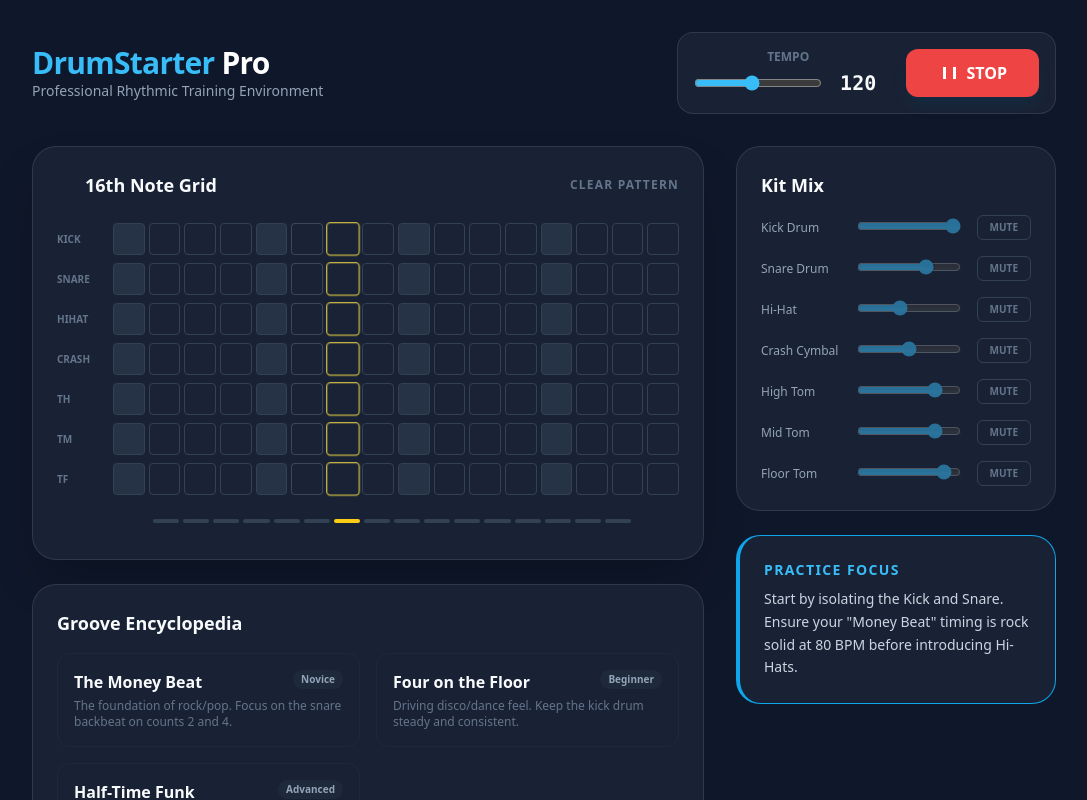
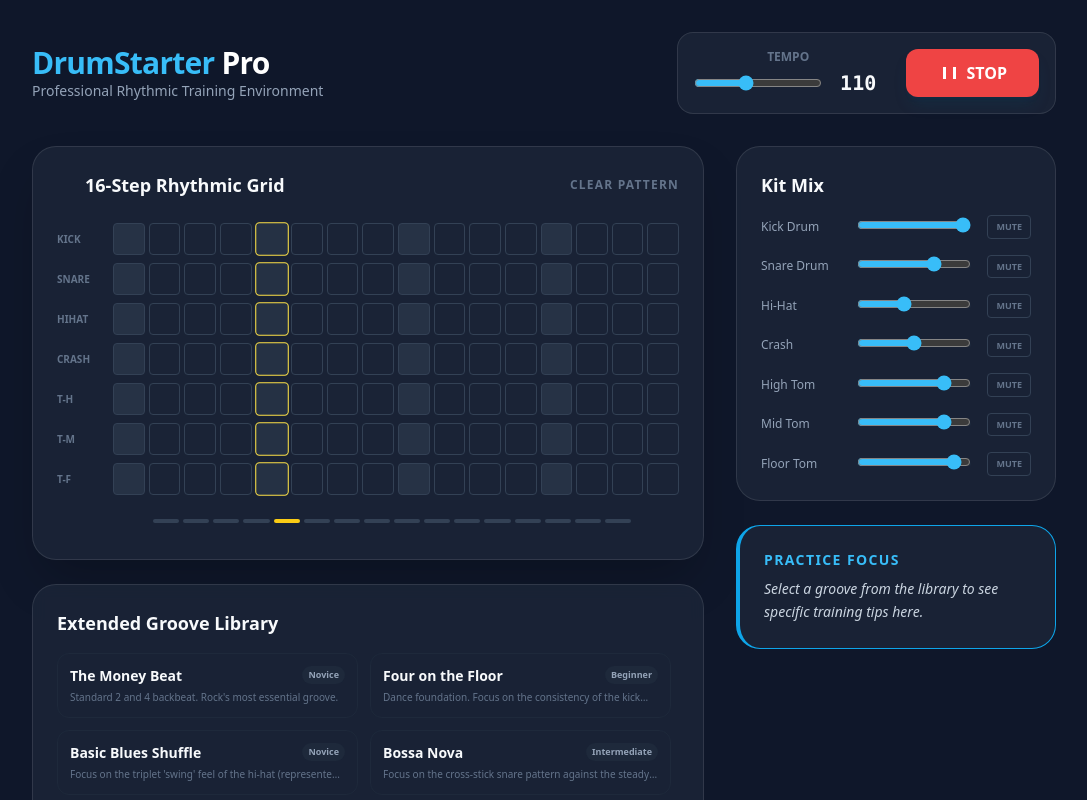
Before and after one commit to joshbtn/experiments, a plain HTML site: page gemini/drum_learn_helper.html in a window 1280 px wide. Both pictures are taken after a click on the button "START". Shown: the top 800 px of the page, without its empty margins (96-1183 px from the left). Drawn offline with nearby package versions, Linux system fonts and the light colour scheme.

Commit message:
Refactor styles and update tempo values in DrumStarter Pro application

```diff
--- a/gemini/drum_learn_helper.html
+++ b/gemini/drum_learn_helper.html
@@ -23,9 +23,6 @@
             border-color: #fde047;
             transform: scale(1.05);
         }
-        .knob-container {
-            user-select: none;
-        }
         input[type="range"] {
             accent-color: #38bdf8;
         }
@@ -33,6 +30,16 @@
             background: rgba(30, 41, 59, 0.7);
             backdrop-filter: blur(8px);
             border: 1px solid rgba(255, 255, 255, 0.1);
+        }
+        .custom-scrollbar::-webkit-scrollbar {
+            width: 6px;
+        }
+        .custom-scrollbar::-webkit-scrollbar-track {
+            background: rgba(15, 23, 42, 0.1);
+        }
+        .custom-scrollbar::-webkit-scrollbar-thumb {
+            background: rgba(56, 189, 248, 0.3);
+            border-radius: 10px;
         }
     </style>
 </head>
@@ -47,10 +54,10 @@
 
             <div class="flex items-center gap-6 glass rounded-2xl p-4">
                 <div class="flex flex-col items-center">
-                    <span class="text-xs font-bold uppercase text-slate-500 mb-1">Tempo</span>
+                    <span class="text-xs font-bold uppercase text-slate-500 mb-1 text-center">Tempo</span>
                     <div class="flex items-center gap-3">
-                        <input type="range" id="tempoRange" min="40" max="220" value="120" class="w-32">
-                        <span id="tempoDisplay" class="text-xl font-mono font-bold w-12 text-center">120</span>
+                        <input type="range" id="tempoRange" min="40" max="220" value="110" class="w-32">
+                        <span id="tempoDisplay" class="text-xl font-mono font-bold w-12 text-center">110</span>
                     </div>
                 </div>
                 <button id="playBtn" class="bg-sky-500 hover:bg-sky-400 text-white font-bold py-3 px-8 rounded-xl transition-all shadow-lg shadow-sky-900/20 flex items-center gap-2">
@@ -67,7 +74,7 @@
                     <div class="flex justify-between items-center mb-6">
                         <h2 class="font-bold text-lg flex items-center gap-2">
                             <svg class="w-5 h-5 text-sky-400" fill="none" stroke="currentColor" viewBox="0 0 24 24"><path stroke-linecap="round" stroke-linejoin="round" stroke-width="2" d="9 19V6l12-3v13M9 19c0 1.105-1.343 2-3 2s-3-.895-3-2 1.343-2 3-2 3 .895 3 2zm12-3c0 1.105-1.343 2-3 2s-3-.895-3-2 1.343-2 3-2 3 .895 3 2zM9 10l12-3"></path></svg>
-                            16th Note Grid
+                            16-Step Rhythmic Grid
                         </h2>
                         <button id="clearBtn" class="text-xs text-slate-500 hover:text-white uppercase tracking-widest font-bold">Clear Pattern</button>
                     </div>
@@ -92,9 +99,9 @@
 
                 <!-- Groove Library -->
                 <div class="glass rounded-3xl p-6">
-                    <h2 class="font-bold text-lg mb-4">Groove Encyclopedia</h2>
-                    <div class="grid grid-cols-1 md:grid-cols-2 gap-4" id="grooveLibrary">
-                        <!-- Grooves injected here -->
+                    <h2 class="font-bold text-lg mb-4">Extended Groove Library</h2>
+                    <div class="grid grid-cols-1 md:grid-cols-2 gap-3 h-[400px] overflow-y-auto pr-2 custom-scrollbar" id="grooveLibrary">
+                        <!-- 13 Grooves injected here -->
                     </div>
                 </div>
             </div>
@@ -112,8 +119,8 @@
                 <!-- Practice Tips -->
                 <div class="glass rounded-3xl p-6 border-l-4 border-sky-500">
                     <h2 class="font-bold text-sky-400 text-sm uppercase tracking-widest mb-2">Practice Focus</h2>
-                    <div id="practiceTip" class="text-slate-300 text-sm leading-relaxed">
-                        Start by isolating the Kick and Snare. Ensure your "Money Beat" timing is rock solid at 80 BPM before introducing Hi-Hats.
+                    <div id="practiceTip" class="text-slate-300 text-sm leading-relaxed italic">
+                        Select a groove from the library to see specific training tips here.
                     </div>
                 </div>
             </div>
@@ -121,14 +128,12 @@
     </div>
 
     <script>
-        // Audio Engine Configuration
         class DrumEngine {
             constructor() {
                 this.ctx = new (window.AudioContext || window.webkitAudioContext)();
                 this.masterGain = this.ctx.createGain();
                 this.compressor = this.ctx.createDynamicsCompressor();
 
-                // Technical Foundation: Dedicated Dynamics Compressor
                 this.compressor.threshold.setValueAtTime(-18, this.ctx.currentTime);
                 this.compressor.knee.setValueAtTime(12, this.ctx.currentTime);
                 this.compressor.ratio.setValueAtTime(12, this.ctx.currentTime);
@@ -142,7 +147,7 @@
                     'kick': { freq: 150, decay: 0.5, type: 'sine', volume: 1.0, label: 'Kick Drum' },
                     'snare': { freq: 400, decay: 0.2, type: 'triangle', volume: 0.7, label: 'Snare Drum' },
                     'hihat': { freq: 10000, decay: 0.05, type: 'square', volume: 0.4, label: 'Hi-Hat' },
-                    'crash': { freq: 8000, decay: 1.5, type: 'square', volume: 0.5, label: 'Crash Cymbal' },
+                    'crash': { freq: 8000, decay: 1.5, type: 'square', volume: 0.5, label: 'Crash' },
                     'tom-h': { freq: 250, decay: 0.4, type: 'sine', volume: 0.8, label: 'High Tom' },
                     'tom-m': { freq: 180, decay: 0.4, type: 'sine', volume: 0.8, label: 'Mid Tom' },
                     'tom-f': { freq: 100, decay: 0.6, type: 'sine', volume: 0.9, label: 'Floor Tom' }
@@ -151,13 +156,10 @@
                 this.mutes = {};
                 Object.keys(this.instruments).forEach(id => this.mutes[id] = false);
 
-                // Noise buffer for "multi-stage synthesis" artifacts reduction
                 const bufferSize = 2 * this.ctx.sampleRate;
                 this.noiseBuffer = this.ctx.createBuffer(1, bufferSize, this.ctx.sampleRate);
                 const output = this.noiseBuffer.getChannelData(0);
-                for (let i = 0; i < bufferSize; i++) {
-                    output[i] = Math.random() * 2 - 1;
-                }
+                for (let i = 0; i < bufferSize; i++) output[i] = Math.random() * 2 - 1;
             }
 
             play(instId) {
@@ -167,13 +169,12 @@
                 const inst = this.instruments[instId];
                 const now = this.ctx.currentTime;
 
-                // Synthesis Logic
                 if (instId === 'hihat' || instId === 'snare' || instId === 'crash') {
                     const noise = this.ctx.createBufferSource();
                     noise.buffer = this.noiseBuffer;
                     const noiseFilter = this.ctx.createBiquadFilter();
                     noiseFilter.type = instId === 'snare' ? 'lowpass' : 'highpass';
-                    noiseFilter.frequency.setValueAtTime(instId === 'snare' ? 1000 : 7000, now);
+                    noiseFilter.frequency.setValueAtTime(instId === 'snare' ? 1200 : 7000, now);
 
                     const noiseGain = this.ctx.createGain();
                     noiseGain.gain.setValueAtTime(inst.volume, now);
@@ -189,17 +190,13 @@
                 if (instId !== 'hihat' && instId !== 'crash') {
                     const osc = this.ctx.createOscillator();
                     const gain = this.ctx.createGain();
-
                     osc.type = inst.type;
                     osc.frequency.setValueAtTime(inst.freq, now);
                     osc.frequency.exponentialRampToValueAtTime(0.01, now + inst.decay);
-
                     gain.gain.setValueAtTime(inst.volume, now);
                     gain.gain.exponentialRampToValueAtTime(0.01, now + inst.decay);
-
                     osc.connect(gain);
                     gain.connect(this.masterGain);
-
                     osc.start(now);
                     osc.stop(now + inst.decay);
                 }
@@ -207,72 +204,45 @@
         }
 
         const engine = new DrumEngine();
-        const steps = 8;
-        const subSteps = 2; // Each cell represents an 8th, we visualize 16ths
         const totalSteps = 16;
         let currentStep = 0;
         let isPlaying = false;
         let timer = null;
-        let tempo = 120;
+        let tempo = 110;
 
         const gridData = {};
-        Object.keys(engine.instruments).forEach(inst => {
-            gridData[inst] = new Array(totalSteps).fill(false);
-        });
+        Object.keys(engine.instruments).forEach(inst => gridData[inst] = new Array(totalSteps).fill(false));
 
-        // Groove Library Data
         const grooves = [
-            {
-                name: "The Money Beat",
-                diff: "Novice",
-                tip: "The foundation of rock/pop. Focus on the snare backbeat on counts 2 and 4.",
-                pattern: {
-                    hihat: [0, 2, 4, 6, 8, 10, 12, 14],
-                    kick: [0, 8],
-                    snare: [4, 12]
-                }
-            },
-            {
-                name: "Four on the Floor",
-                diff: "Beginner",
-                tip: "Driving disco/dance feel. Keep the kick drum steady and consistent.",
-                pattern: {
-                    hihat: [0, 2, 4, 6, 8, 10, 12, 14],
-                    kick: [0, 4, 8, 12],
-                    snare: [4, 12]
-                }
-            },
-            {
-                name: "Half-Time Funk",
-                diff: "Advanced",
-                tip: "Heavy groove. Notice the syncopation in the kick pattern between snare hits.",
-                pattern: {
-                    hihat: [0, 2, 4, 6, 8, 10, 12, 14],
-                    kick: [0, 6, 10],
-                    snare: [8]
-                }
-            }
+            { name: "The Money Beat", diff: "Novice", tip: "Standard 2 and 4 backbeat. Rock's most essential groove.", pattern: { hihat: [0,2,4,6,8,10,12,14], kick: [0,8], snare: [4,12] }},
+            { name: "Four on the Floor", diff: "Beginner", tip: "Dance foundation. Focus on the consistency of the kick drum pulse.", pattern: { hihat: [2,6,10,14], kick: [0,4,8,12], snare: [4,12] }},
+            { name: "Basic Blues Shuffle", diff: "Novice", tip: "Focus on the triplet 'swing' feel of the hi-hat (represented here as syncopated 8ths).", pattern: { hihat: [0,3,4,7,8,11,12,15], kick: [0,8], snare: [4,12] }},
+            { name: "Bossa Nova", diff: "Intermediate", tip: "Focus on the cross-stick snare pattern against the steady kick ostinato.", pattern: { hihat: [0,2,4,6,8,10,12,14], kick: [0,6,8,14], snare: [0,3,6,10,13] }},
+            { name: "Reggae One-Drop", diff: "Intermediate", tip: "The kick and snare hit together on beat 3. Leave beat 1 empty.", pattern: { hihat: [0,2,4,6,8,10,12,14], kick: [8], snare: [8] }},
+            { name: "Jazz Ride Pattern", diff: "Intermediate", tip: "Traditional 'spang-spang-a-lang' feel. Keep the kick very soft (feathered).", pattern: { hihat: [4,12], kick: [0,4,8,12], crash: [0,4,6,8,12,14] }},
+            { name: "Linear Gospel Chop", diff: "Advanced", tip: "No two instruments hit at the same time. Focus on flow and dynamics.", pattern: { kick: [0,3], snare: [1,4], hihat: [2,5], 'tom-h': [6,7] }},
+            { name: "Motown Groove", diff: "Novice", tip: "Snare on every quarter note. Driving soul energy.", pattern: { hihat: [0,1,2,3,4,5,6,7,8,9,10,11,12,13,14,15], kick: [0,8], snare: [0,4,8,12] }},
+            { name: "Half-Time Funk", diff: "Advanced", tip: "Heavy, spacious feel. The '3' becomes the new '2 and 4'.", pattern: { hihat: [0,2,4,6,8,10,12,14], kick: [0,7,10,13], snare: [8] }},
+            { name: "The Purdie Shuffle", diff: "Advanced", tip: "Ghost notes (soft snare) between the main hits. Use 16th triplets.", pattern: { hihat: [0,2,4,6,8,10,12,14], snare: [2,5,8,11,14], kick: [0,10] }},
+            { name: "Classic Punk", diff: "Beginner", tip: "High energy, high speed. Focus on 8th note endurance.", pattern: { hihat: [0,2,4,6,8,10,12,14], kick: [0,4,8,12], snare: [2,6,10,14] }},
+            { name: "Samba Pattern", diff: "Advanced", tip: "Constant 16th note motion. Focus on the interplay of feet and hands.", pattern: { hihat: [0,1,2,3,4,5,6,7,8,9,10,11,12,13,14,15], kick: [0,3,4,7,8,11,12,15], snare: [4,12] }},
+            { name: "Industrial Pulse", diff: "Beginner", tip: "Cold, mechanical precision. Perfect for timing endurance.", pattern: { hihat: [0,4,8,12], kick: [0,2,4,6,8,10,12,14], 'tom-f': [0,8] }}
         ];
 
-        // Initialization
         function init() {
             const gridEl = document.getElementById('sequencerGrid');
             const playheadTrack = document.getElementById('playheadTrack');
             const playheadTemplate = document.getElementById('playhead-step');
 
-            // Build grid
             Object.keys(engine.instruments).forEach(instId => {
                 const row = document.createElement('div');
                 row.className = 'flex items-center gap-2';
-
                 const label = document.createElement('div');
                 label.className = 'w-12 text-[10px] font-bold uppercase text-slate-500 truncate';
-                label.innerText = instId.replace('tom-', 'T');
+                label.innerText = instId.replace('tom-', 'T-');
                 row.appendChild(label);
-
                 const cellsContainer = document.createElement('div');
                 cellsContainer.className = 'flex-1 flex gap-1';
-
                 for (let i = 0; i < totalSteps; i++) {
                     const cell = document.createElement('div');
                     const isDownbeat = i % 4 === 0;
@@ -290,123 +260,86 @@
                 gridEl.appendChild(row);
             });
 
-            // Build playhead
-            for (let i = 0; i < totalSteps; i++) {
-                const clone = playheadTemplate.content.cloneNode(true);
-                playheadTrack.appendChild(clone);
-            }
+            for (let i = 0; i < totalSteps; i++) playheadTrack.appendChild(playheadTemplate.content.cloneNode(true));
 
-            // Build Mixer
             const mixerEl = document.getElementById('mixer');
             Object.entries(engine.instruments).forEach(([id, data]) => {
                 const item = document.createElement('div');
                 item.className = 'flex items-center justify-between gap-4';
                 item.innerHTML = `
                     <span class="text-xs font-medium text-slate-400 w-20">${data.label}</span>
-                    <div class="flex-1 h-1 bg-slate-800 rounded-full relative group">
-                        <input type="range" class="w-full absolute -top-2 opacity-50 hover:opacity-100" min="0" max="100" value="${data.volume * 100}"
-                            oninput="updateVol('${id}', this.value)">
-                    </div>
-                    <button onclick="toggleMute('${id}', this)" class="px-3 py-1 rounded-md text-[10px] font-bold border border-slate-700 text-slate-500 hover:text-white transition-colors">
-                        MUTE
-                    </button>
+                    <div class="flex-1 h-1 bg-slate-800 rounded-full relative"><input type="range" class="w-full absolute -top-2" min="0" max="100" value="${data.volume * 100}" oninput="updateVol('${id}', this.value)"></div>
+                    <button onclick="toggleMute('${id}', this)" class="px-2 py-1 rounded text-[9px] font-bold border border-slate-700 text-slate-500">MUTE</button>
                 `;
                 mixerEl.appendChild(item);
             });
 
-            // Build Library
             const libraryEl = document.getElementById('grooveLibrary');
             grooves.forEach(g => {
                 const card = document.createElement('button');
-                card.className = 'text-left p-4 rounded-xl border border-slate-800 hover:border-sky-500/50 hover:bg-sky-500/5 transition-all group';
+                card.className = 'text-left p-3 rounded-xl border border-slate-800 hover:border-sky-500/50 hover:bg-sky-500/5 transition-all group shrink-0';
                 card.innerHTML = `
                     <div class="flex justify-between items-start mb-1">
-                        <h3 class="font-bold group-hover:text-sky-400">${g.name}</h3>
-                        <span class="text-[10px] px-2 py-0.5 rounded-full bg-slate-800 text-slate-400 font-bold">${g.diff}</span>
+                        <h3 class="font-bold text-sm group-hover:text-sky-400">${g.name}</h3>
+                        <span class="text-[9px] px-1.5 py-0.5 rounded-full bg-slate-800 text-slate-400 font-bold">${g.diff}</span>
                     </div>
-                    <p class="text-xs text-slate-500 line-clamp-2">${g.tip}</p>
+                    <p class="text-[10px] text-slate-500 line-clamp-1">${g.tip}</p>
                 `;
                 card.onclick = () => loadGroove(g);
                 libraryEl.appendChild(card);
             });
         }
 
-        function updateVol(id, val) {
-            engine.instruments[id].volume = val / 100;
-        }
-
+        function updateVol(id, val) { engine.instruments[id].volume = val / 100; }
         function toggleMute(id, btn) {
             engine.mutes[id] = !engine.mutes[id];
             btn.classList.toggle('bg-red-500/20', engine.mutes[id]);
             btn.classList.toggle('text-red-500', engine.mutes[id]);
-            btn.classList.toggle('border-red-500/50', engine.mutes[id]);
         }
 
         function loadGroove(groove) {
-            // Clear current
-            Object.keys(gridData).forEach(inst => {
-                gridData[inst].fill(false);
-            });
-
-            // Load new
-            Object.entries(groove.pattern).forEach(([inst, steps]) => {
-                steps.forEach(s => gridData[inst][s] = true);
-            });
-
+            Object.keys(gridData).forEach(inst => gridData[inst].fill(false));
+            Object.entries(groove.pattern).forEach(([inst, steps]) => steps.forEach(s => gridData[inst][s] = true));
             document.getElementById('practiceTip').innerText = groove.tip;
             updateUI();
         }
 
         function updateUI() {
             document.querySelectorAll('.grid-cell').forEach(cell => {
-                const inst = cell.dataset.inst;
-                const step = parseInt(cell.dataset.step);
-                cell.classList.toggle('active', gridData[inst][step]);
+                cell.classList.toggle('active', gridData[cell.dataset.inst][parseInt(cell.dataset.step)]);
             });
         }
 
         function tick() {
             const playheadSteps = document.getElementById('playheadTrack').children;
+            const prevStep = (currentStep + totalSteps - 1) % totalSteps;
 
-            // Reset previous step visuals
-            document.querySelectorAll(`[data-step="${(currentStep + totalSteps - 1) % totalSteps}"]`).forEach(el => el.classList.remove('playing'));
-            playheadSteps[(currentStep + totalSteps - 1) % totalSteps].firstElementChild.classList.add('opacity-0');
+            document.querySelectorAll(`[data-step="${prevStep}"]`).forEach(el => el.classList.remove('playing'));
+            playheadSteps[prevStep].firstElementChild.classList.add('opacity-0');
 
-            // Play current step sounds
-            Object.keys(gridData).forEach(inst => {
-                if (gridData[inst][currentStep]) {
-                    engine.play(inst);
-                }
-            });
+            Object.keys(gridData).forEach(inst => { if (gridData[inst][currentStep]) engine.play(inst); });
 
-            // Update visuals
             document.querySelectorAll(`[data-step="${currentStep}"]`).forEach(el => el.classList.add('playing'));
             playheadSteps[currentStep].firstElementChild.classList.remove('opacity-0');
 
             currentStep = (currentStep + 1) % totalSteps;
-
-            const stepTime = (60 / tempo) / 4; // 16th notes
-            timer = setTimeout(tick, stepTime * 1000);
+            timer = setTimeout(tick, ((60 / tempo) / 4) * 1000);
         }
 
-        // Event Listeners
         document.getElementById('playBtn').onclick = () => {
             isPlaying = !isPlaying;
             const btn = document.getElementById('playBtn');
             const icon = document.getElementById('playIcon');
             const text = document.getElementById('playText');
-
             if (isPlaying) {
                 if (engine.ctx.state === 'suspended') engine.ctx.resume();
                 btn.classList.replace('bg-sky-500', 'bg-red-500');
-                btn.classList.replace('hover:bg-sky-400', 'hover:bg-red-400');
                 icon.innerHTML = '<path d="M5 4h3v12H5V4zm7 0h3v12h3V4z"/>';
                 text.innerText = 'STOP';
                 tick();
             } else {
                 clearTimeout(timer);
                 btn.classList.replace('bg-red-500', 'bg-sky-500');
-                btn.classList.replace('hover:bg-red-400', 'hover:bg-sky-400');
                 icon.innerHTML = '<path d="M4.5 3.5v13L16 10z"/>';
                 text.innerText = 'START';
                 currentStep = 0;
```
